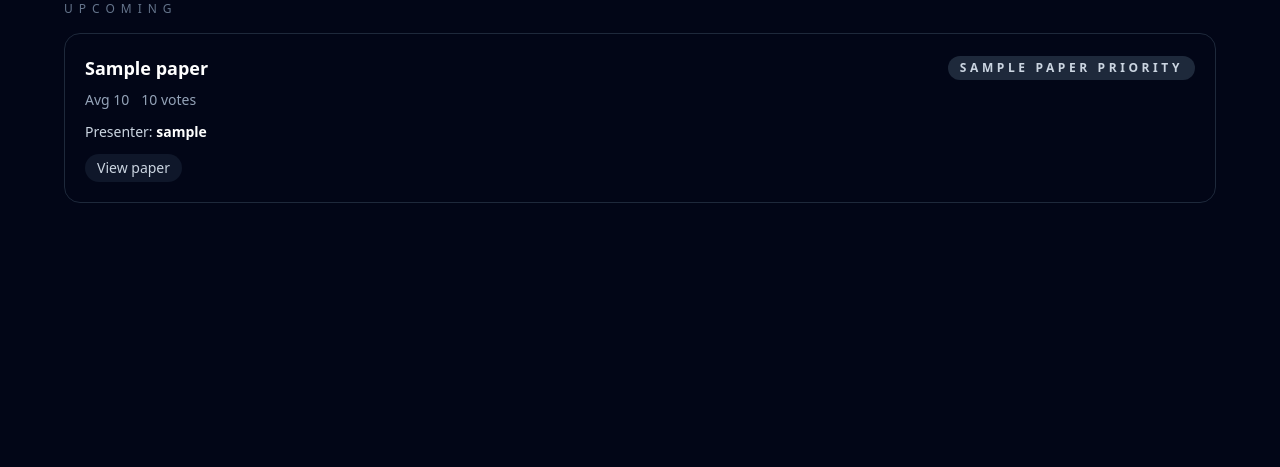
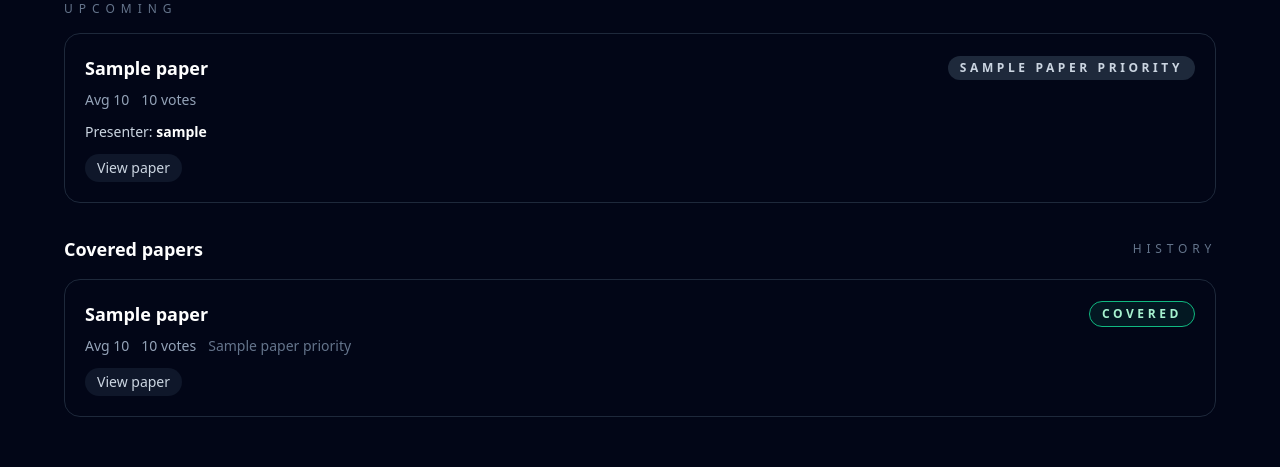
Before and after one commit to mvcisback/reading-group.casa, a FastAPI app: template templates/index.html in a window 1280 px wide. Shown: the part 333-800 px from the top of the page. Run offline with FastAPI, Linux system fonts and the light colour scheme; the template is opened without the code that fills it: most values are stand-ins (such as "Sample title", 1, 10 or a date in 2020); some libraries are stand-ins or nearby versions.

Commit message:
feat: Support marking papers as covered.

```diff
--- a/main.py
+++ b/main.py
@@ -69,6 +69,7 @@ def _create_papers_table(conn: sqlite3.Connection) -> None:
             title TEXT NOT NULL,
             paper_url TEXT,
             archived INTEGER NOT NULL DEFAULT 0,
+            covered INTEGER NOT NULL DEFAULT 0,
             created_at TIMESTAMP NOT NULL DEFAULT CURRENT_TIMESTAMP,
             assigned_reader_id INTEGER,
             ready_to_present INTEGER NOT NULL DEFAULT 0,
@@ -79,7 +80,7 @@ def _create_papers_table(conn: sqlite3.Connection) -> None:
 
 
 def _ensure_papers_table(conn: sqlite3.Connection) -> None:
-    desired_columns = {"id", "title", "paper_url", "created_at", "archived", "assigned_reader_id", "ready_to_present"}
+    desired_columns = {"id", "title", "paper_url", "created_at", "archived", "covered", "assigned_reader_id", "ready_to_present"}
     exists = conn.execute(
         "SELECT name FROM sqlite_master WHERE type='table' AND name='papers'"
     ).fetchone()
@@ -94,8 +95,8 @@ def _ensure_papers_table(conn: sqlite3.Connection) -> None:
         _create_papers_table(conn)
         conn.execute(
             """
-            INSERT INTO papers (id, title, paper_url, archived, created_at, assigned_reader_id, ready_to_present)
-            SELECT id, title, paper_url, 0, created_at, NULL, 0 FROM papers_old
+            INSERT INTO papers (id, title, paper_url, archived, covered, created_at, assigned_reader_id, ready_to_present)
+            SELECT id, title, paper_url, archived, 0, created_at, assigned_reader_id, ready_to_present FROM papers_old
             """
         )
         conn.execute("DROP TABLE papers_old")
@@ -178,12 +179,22 @@ def _fetch_archived_papers(user_id: int | None) -> list[dict]:
     return _fetch_papers_by_archive(user_id, archived=1)
 
 
-def _fetch_papers_by_archive(user_id: int | None, archived: int) -> list[dict]:
+def _fetch_covered_papers(user_id: int | None) -> list[dict]:
+    return _fetch_papers_by_archive(user_id, archived=1, covered=1)
+
+
+def _fetch_papers_by_archive(user_id: int | None, archived: int, covered: int | None = None) -> list[dict]:
     priority_sort_score_expr = (
         "COALESCE(AVG(votes.priority_level), 0)"
         f" + CASE WHEN papers.assigned_reader_id IS NOT NULL THEN {ASSIGNED_READER_PRIORITY_BONUS} ELSE 0 END"
         f" + CASE WHEN papers.ready_to_present = 1 THEN {READY_TO_PRESENT_PRIORITY_BONUS} ELSE 0 END"
     )
+    filters = ["papers.archived = ?"]
+    params = [archived]
+    if covered is not None:
+        filters.append("papers.covered = ?")
+        params.append(covered)
+    filter_clause = " AND ".join(filters)
     with _connect() as conn:
         cursor = conn.execute(
             f"""
@@ -201,11 +212,11 @@ def _fetch_papers_by_archive(user_id: int | None, archived: int) -> list[dict]:
             FROM papers
             LEFT JOIN votes ON votes.paper_id = papers.id
             LEFT JOIN users AS assigned_reader ON assigned_reader.id = papers.assigned_reader_id
-            WHERE papers.archived = ?
+            WHERE {filter_clause}
             GROUP BY papers.id
             ORDER BY priority_sort_score DESC, papers.created_at ASC, papers.title ASC
             """,
-            (user_id, archived),
+            (user_id, *params),
         )
         rows = cursor.fetchall()
     return _decorate_papers(rows)
@@ -288,6 +299,7 @@ def _build_context(request: Request) -> dict:
         next_paper, *queue_papers = queue_candidates
     backlog_papers = papers[QUEUE_SIZE + 1:]
     archived_papers = _fetch_archived_papers(user_id)
+    covered_papers = _fetch_covered_papers(user_id)
     return {
         "request": request,
         "papers": papers,
@@ -295,6 +307,7 @@ def _build_context(request: Request) -> dict:
         "queue_papers": queue_papers,
         "backlog_papers": backlog_papers,
         "archived_papers": archived_papers,
+        "covered_papers": covered_papers,
         "user": user,
     }
 
@@ -532,7 +545,7 @@ def archive_paper(paper_id: int, request: Request):
             raise HTTPException(status_code=404, detail="Paper not found")
         if paper["archived"]:
             raise HTTPException(status_code=400, detail="Paper already archived")
-        conn.execute("UPDATE papers SET archived = 1 WHERE id = ?", (paper_id,))
+        conn.execute("UPDATE papers SET archived = 1, covered = 0 WHERE id = ?", (paper_id,))
         conn.commit()
     return _hx_or_redirect(
         request,
@@ -541,12 +554,41 @@ def archive_paper(paper_id: int, request: Request):
     )
 
 
+@app.post("/papers/{paper_id}/mark-covered")
+def mark_paper_covered(paper_id: int, request: Request, panel: str = Form("refresh")):
+    template_name, redirect_path = _panel_template(panel)
+    with _connect() as conn:
+        _require_authenticated_user(request, conn)
+        paper = conn.execute("SELECT id, archived FROM papers WHERE id = ?", (paper_id,)).fetchone()
+        if not paper:
+            raise HTTPException(status_code=404, detail="Paper not found")
+        if paper["archived"]:
+            raise HTTPException(status_code=400, detail="Paper already archived")
+        conn.execute(
+            """
+            UPDATE papers
+            SET archived = 1,
+                covered = 1,
+                assigned_reader_id = NULL,
+                ready_to_present = 0
+            WHERE id = ?
+            """,
+            (paper_id,),
+        )
+        conn.commit()
+    return _hx_or_redirect(
+        request,
+        template_name=template_name,
+        redirect_path=redirect_path,
+    )
+
+
 @app.post("/papers/{paper_id}/unarchive")
 def unarchive_paper(paper_id: int, request: Request):
     with _connect() as conn:
         _require_authenticated_user(request, conn)
         result = conn.execute(
-            "UPDATE papers SET archived = 0 WHERE id = ? AND archived = 1",
+            "UPDATE papers SET archived = 0, covered = 0 WHERE id = ? AND archived = 1",
             (paper_id,),
         )
         if result.rowcount == 0:
--- a/templates/partials/refresh.html
+++ b/templates/partials/refresh.html
@@ -24,6 +24,14 @@
       </div>
       {% if next_paper.paper_url %}
         <a href="{{ next_paper.paper_url }}" target="_blank" rel="noreferrer" class="mt-3 inline-flex rounded-full bg-slate-900 px-3 py-1 text-sm text-slate-300 transition hover:bg-slate-800">View paper</a>
+      {% endif %}
+      {% if user %}
+        <form method="post" action="/papers/{{ next_paper.id }}/mark-covered" hx-post="/papers/{{ next_paper.id }}/mark-covered" hx-target="#papers-panel" hx-swap="innerHTML">
+          <input type="hidden" name="panel" value="refresh" />
+          <button type="submit" class="mt-3 inline-flex rounded-full border border-emerald-500 bg-emerald-500/10 px-3 py-1 text-xs font-semibold uppercase tracking-[0.3em] text-emerald-200 transition hover:border-emerald-400 hover:bg-emerald-500/20">
+            Mark covered
+          </button>
+        </form>
       {% endif %}
     </article>
   {% else %}
@@ -106,3 +114,31 @@
     {% endif %}
   </div>
 </section>
+<section aria-label="Covered papers" class="mt-8 space-y-4">
+  <div class="flex items-center justify-between">
+    <h4 class="text-lg font-semibold text-white">Covered papers</h4>
+    <span class="text-xs uppercase tracking-[0.4em] text-slate-500">History</span>
+  </div>
+  {% if covered_papers %}
+    <div class="space-y-4">
+      {% for paper in covered_papers %}
+        <article class="rounded-2xl border border-slate-800 bg-slate-950 p-5">
+          <div class="flex flex-wrap items-center justify-between gap-3">
+            <p class="text-lg font-semibold text-white">{{ paper.title }}</p>
+            <span class="rounded-full border border-emerald-500 bg-emerald-500/10 px-3 py-1 text-xs font-semibold uppercase tracking-[0.3em] text-emerald-200">Covered</span>
+          </div>
+          <div class="mt-2 flex flex-wrap gap-3 text-sm text-slate-400">
+            <span>Avg {{ paper.priority_score_display }}</span>
+            <span>{{ paper.priority_votes }} votes</span>
+            <span class="text-slate-500">{{ paper.priority_label }} priority</span>
+          </div>
+          {% if paper.paper_url %}
+            <a href="{{ paper.paper_url }}" target="_blank" rel="noreferrer" class="mt-3 inline-flex rounded-full bg-slate-900 px-3 py-1 text-sm text-slate-300 transition hover:bg-slate-800">View paper</a>
+          {% endif %}
+        </article>
+      {% endfor %}
+    </div>
+  {% else %}
+    <p class="text-sm text-slate-400">No papers have been covered yet. Mark a read as covered to add it to the list.</p>
+  {% endif %}
+</section>
```
Also changed, not shown: templates/partials/housekeeping-panel.html (+30 -0 lines), tests/test_app.py (+58 -0 lines).
